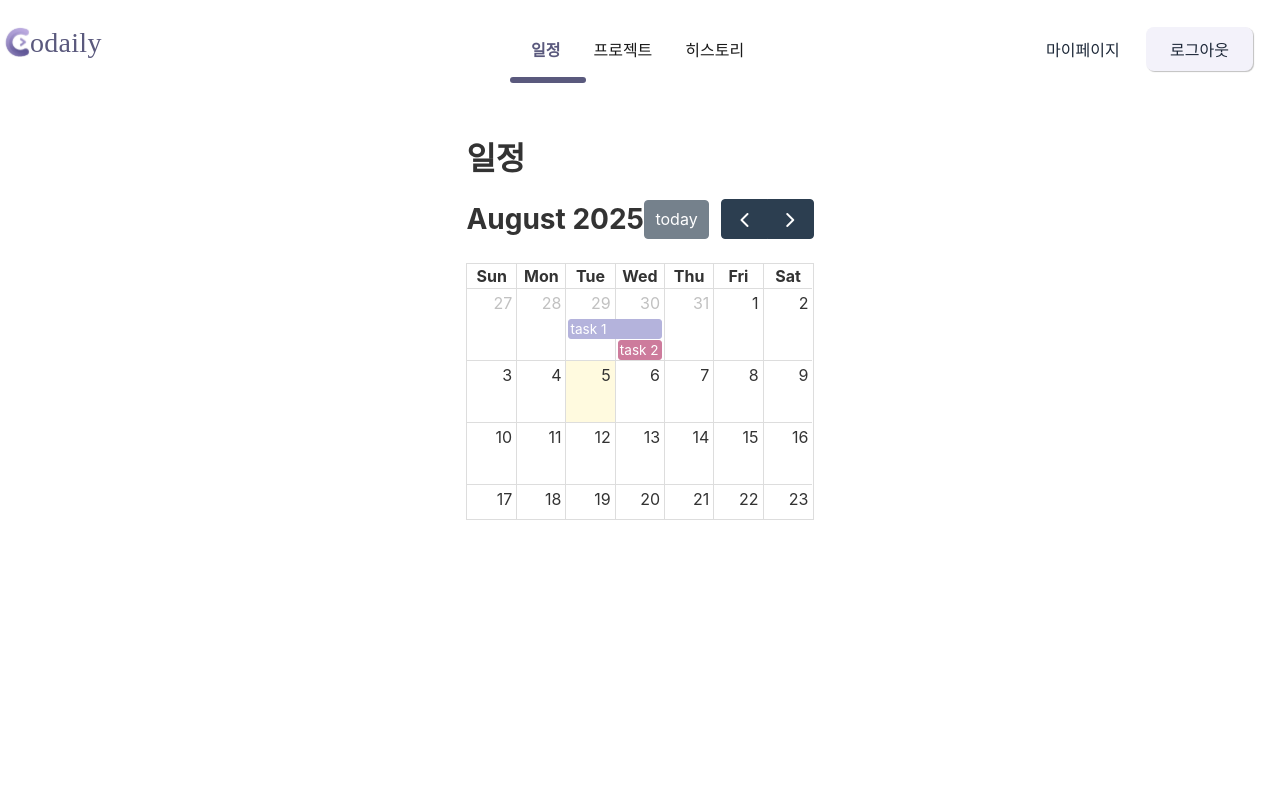
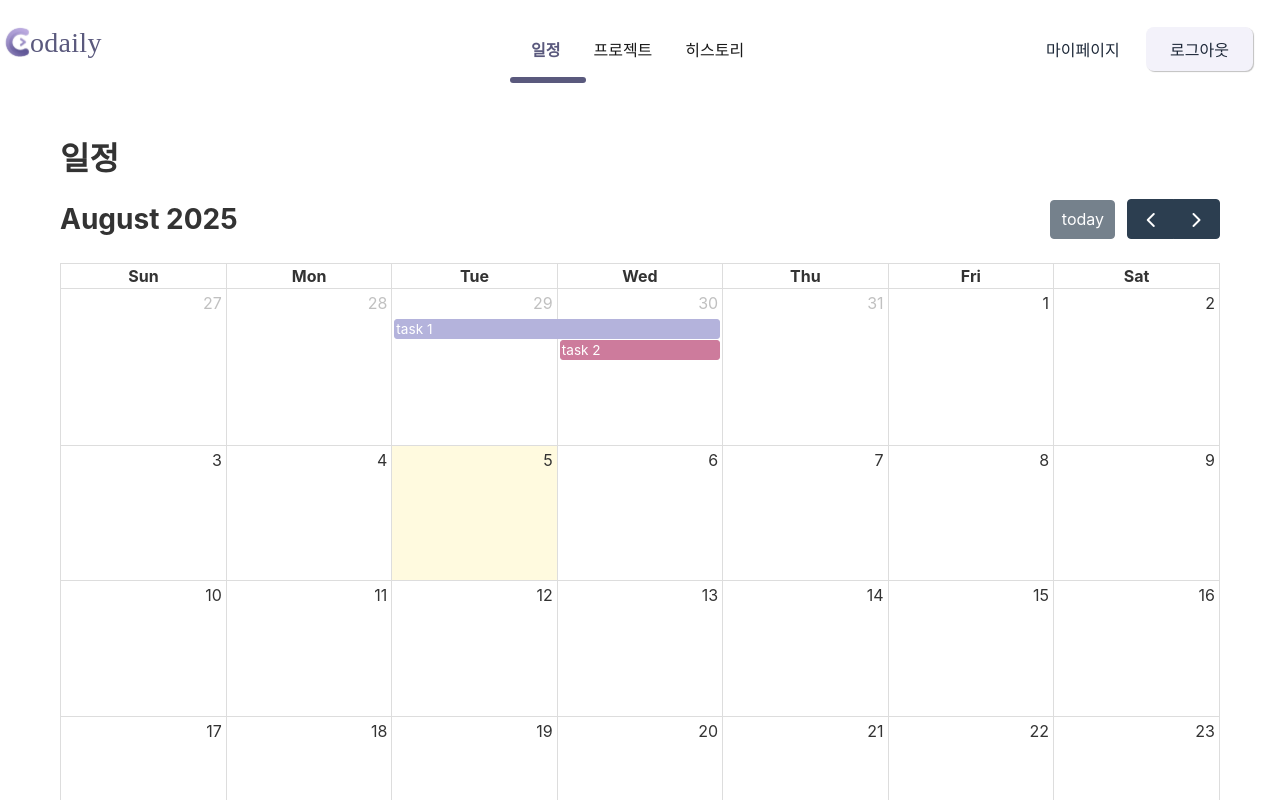
Before and after one commit to Codaily2025/Codaily, a React (Vite) app in the folder FE/: page /login in a window 1280 px wide. Both pictures are taken after a click on the element "일정". Shown: the top 800 px of the page. Built offline with nearby package versions, Linux system fonts and the light colour scheme.

Commit message:
style: Calendar 크기 조정

```diff
--- a/FE/src/components/organisms/Calendar.jsx
+++ b/FE/src/components/organisms/Calendar.jsx
@@ -32,7 +32,6 @@ const Calendar = () => {
   ]
 
   return (
-    <div className="">
       <FullCalendar
         defaultView="dayGridMonth"
         plugins={[dayGridPlugin]}
@@ -40,7 +39,6 @@ const Calendar = () => {
         events={myEventArray}
         eventClick={handleEventClick}
       />
-    </div>
   )
 }
 
--- a/FE/src/pages/Schedule/Schedule.css
+++ b/FE/src/pages/Schedule/Schedule.css
@@ -2,6 +2,8 @@
   padding: 20px;
   max-width: 1200px;
   margin: 0 auto;
+  width: 100%; /* 전체 너비 사용 */
+  height: 100%; /* 전체 높이 사용 */
 }
 
 .schedule-container h1 {
@@ -9,3 +11,11 @@
   font-size: 2rem;
   margin-bottom: 20px;
 }
+
+/* 달력 컨테이너 스타일 추가 */
+.calendar-container {
+  width: 100%;
+  height: calc(100vh - 200px); /* 네비게이션과 제목을 제외한 높이 */
+  display: flex;
+  flex-direction: column;
+}
--- a/FE/src/pages/Schedule/Schedule.jsx
+++ b/FE/src/pages/Schedule/Schedule.jsx
@@ -6,7 +6,7 @@ const Schedule = () => {
   return (
     <div className="schedule-container">
       <h1>일정</h1>
-      <Calendar />
+        <Calendar />
     </div>
   );
 };
```
